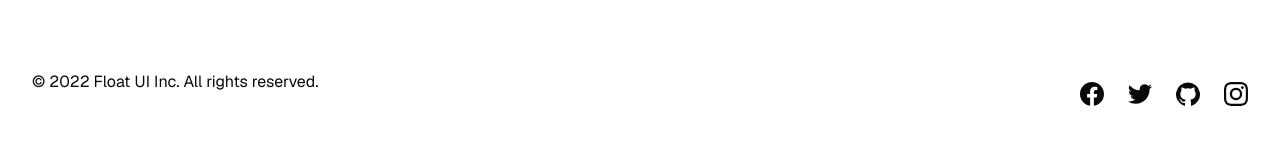
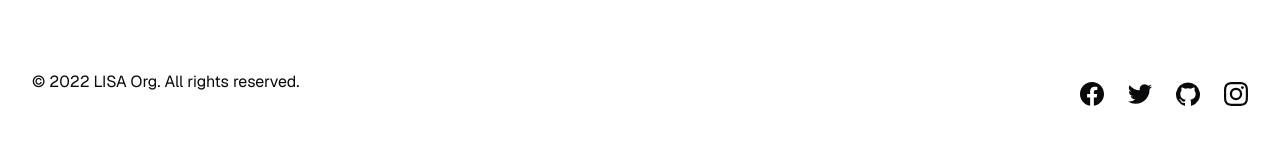
Before and after one commit to bradcn/schemadocv2, a Next.js app: page /community/team in a window 1280 px wide. Shown: the part 1124-1267 px from the top of the page. Built offline with nearby package versions, Linux system fonts and the light colour scheme.

Commit message:
Update footer.tsx

```diff
--- a/components/footer.tsx
+++ b/components/footer.tsx
@@ -119,7 +119,7 @@ export function Footer() {
                     }
                 </div>
                 <div className="mt-10 py-10 items-center justify-between sm:flex">
-                    <p className="">© 2022 Float UI Inc. All rights reserved.</p>
+                    <p className="">© 2022 LISA Org. All rights reserved.</p>
                     <div className="flex items-center gap-x-6 mt-6">
                         <a href="javascript:void()">
                             <svg className="w-6 h-6 duration-150" fill="none" viewBox="0 0 48 48"><g clip-path="url(#a)"><path fill="currentColor" d="M48 24C48 10.745 37.255 0 24 0S0 10.745 0 24c0 11.979 8.776 21.908 20.25 23.708v-16.77h-6.094V24h6.094v-5.288c0-6.014 3.583-9.337 9.065-9.337 2.625 0 5.372.469 5.372.469v5.906h-3.026c-2.981 0-3.911 1.85-3.911 3.75V24h6.656l-1.064 6.938H27.75v16.77C39.224 45.908 48 35.978 48 24z" /></g><defs><clipPath id="a"><path fill="#fff" d="M0 0h48v48H0z" /></clipPath></defs></svg>
```
